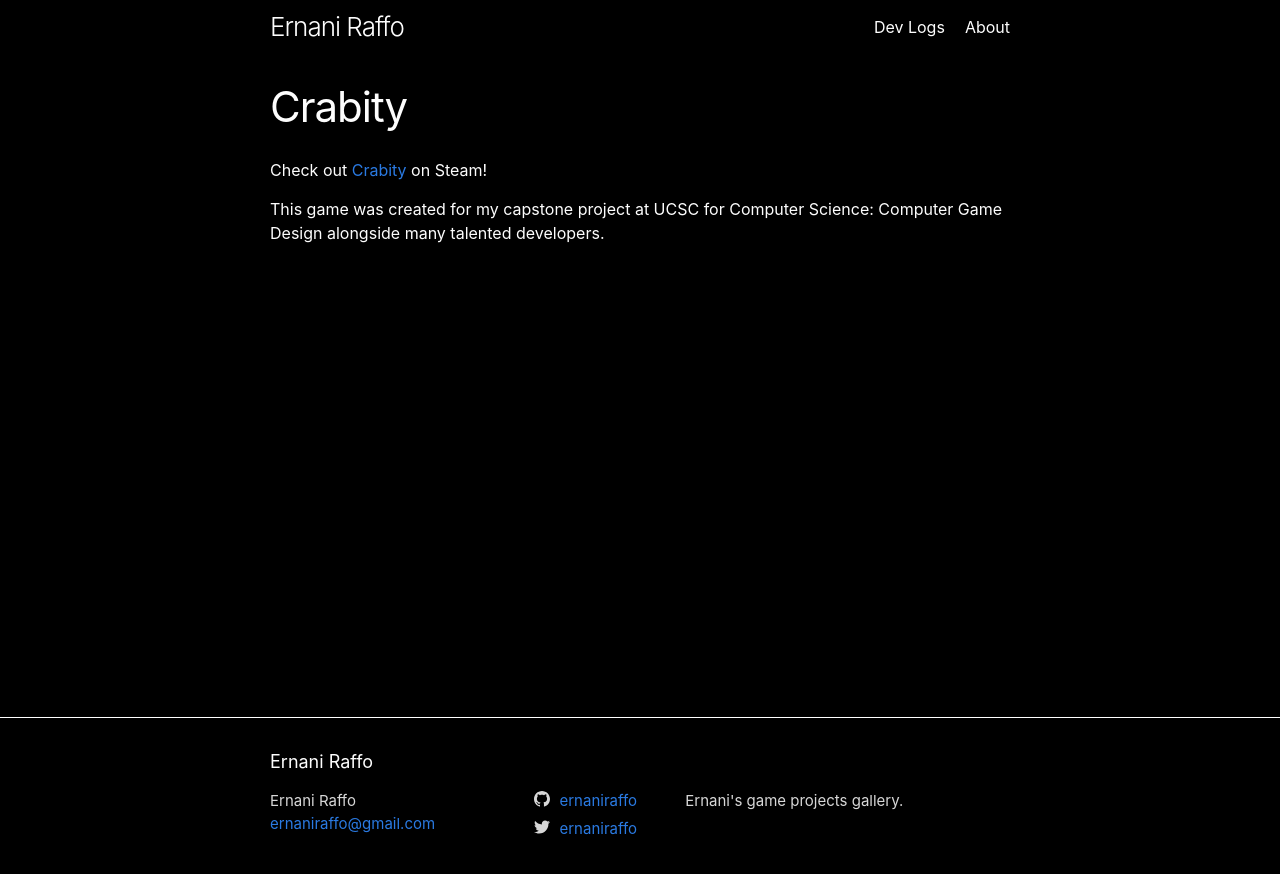
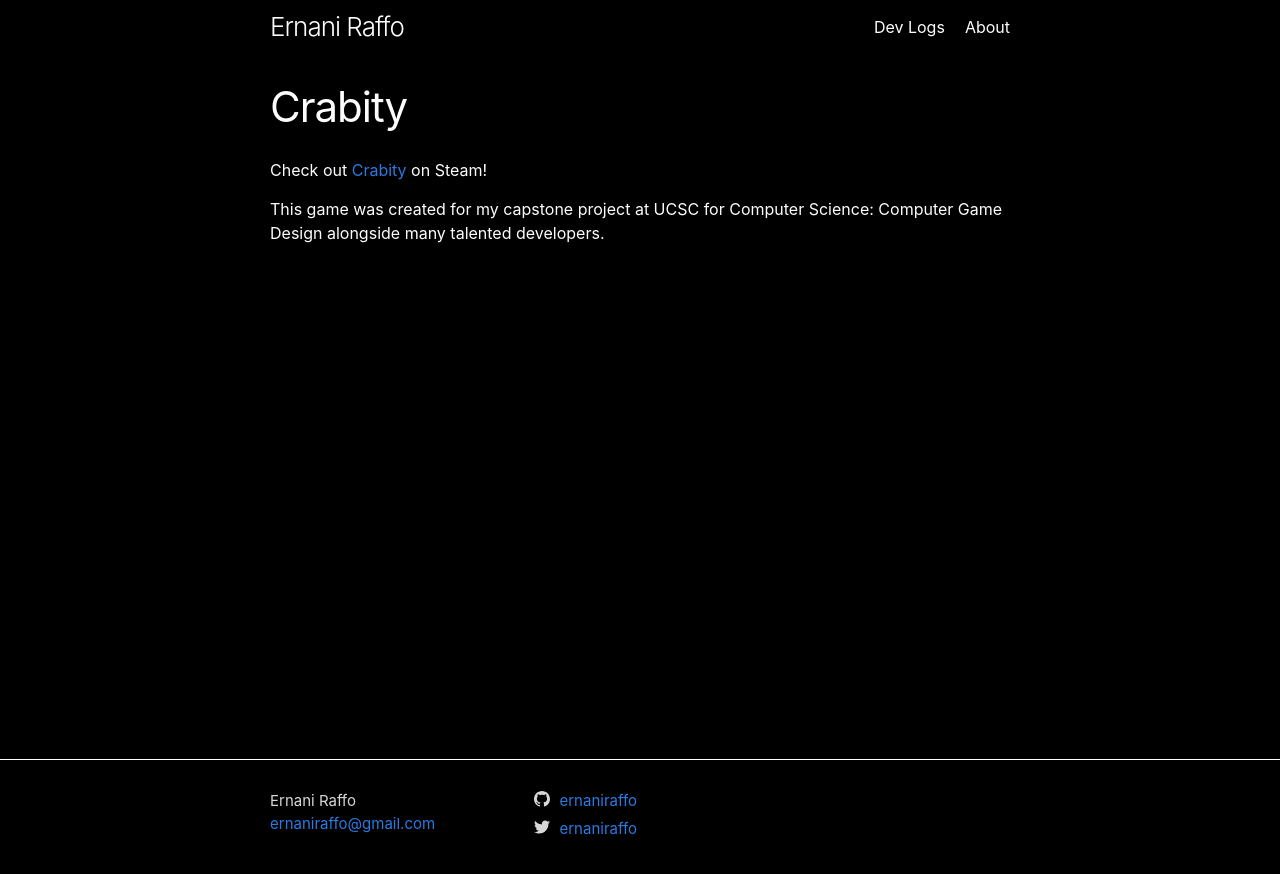
Before and after one commit to ernaniraffo/ernaniraffo.github.io, a Jekyll site: the page built from docs/games/crabity.md, in a window 1280 px wide. Shown: the top 874 px of the page. Built offline with Jekyll 4.4.1, drawn with Linux system fonts in a browser that asks for light colours.

Commit message:
Simplify footer and website name

```diff
--- a/docs/_config.yml
+++ b/docs/_config.yml
@@ -21,7 +21,6 @@
 title: Ernani Raffo
 email: ernaniraffo@gmail.com
 description: >- # this means to ignore newlines until "baseurl:"
-  Ernani's game projects gallery.
 domain: ernaniraffo.github.io
 baseurl: "" # the subpath of your site, e.g. /blog
 url: https://ernaniraffo.github.io # the base hostname & protocol for your site, e.g. http://example.com
--- a/docs/_includes/footer.html
+++ b/docs/_includes/footer.html
@@ -2,8 +2,6 @@
   <data class="u-url" href="{{ "/" | relative_url }}"></data>
 
   <div class="wrapper">
-
-    <h2 class="footer-heading">{{ site.title | escape }}</h2>
 
     <div class="footer-col-wrapper">
       <div class="footer-col footer-col-1">
@@ -24,10 +22,6 @@
       <div class="footer-col footer-col-2">
         {%- include social.html -%}
       </div>
-
-      <div class="footer-col footer-col-3">
-        <p>{{- site.description | escape -}}</p>
-      </div>
     </div>
 
   </div>
```
